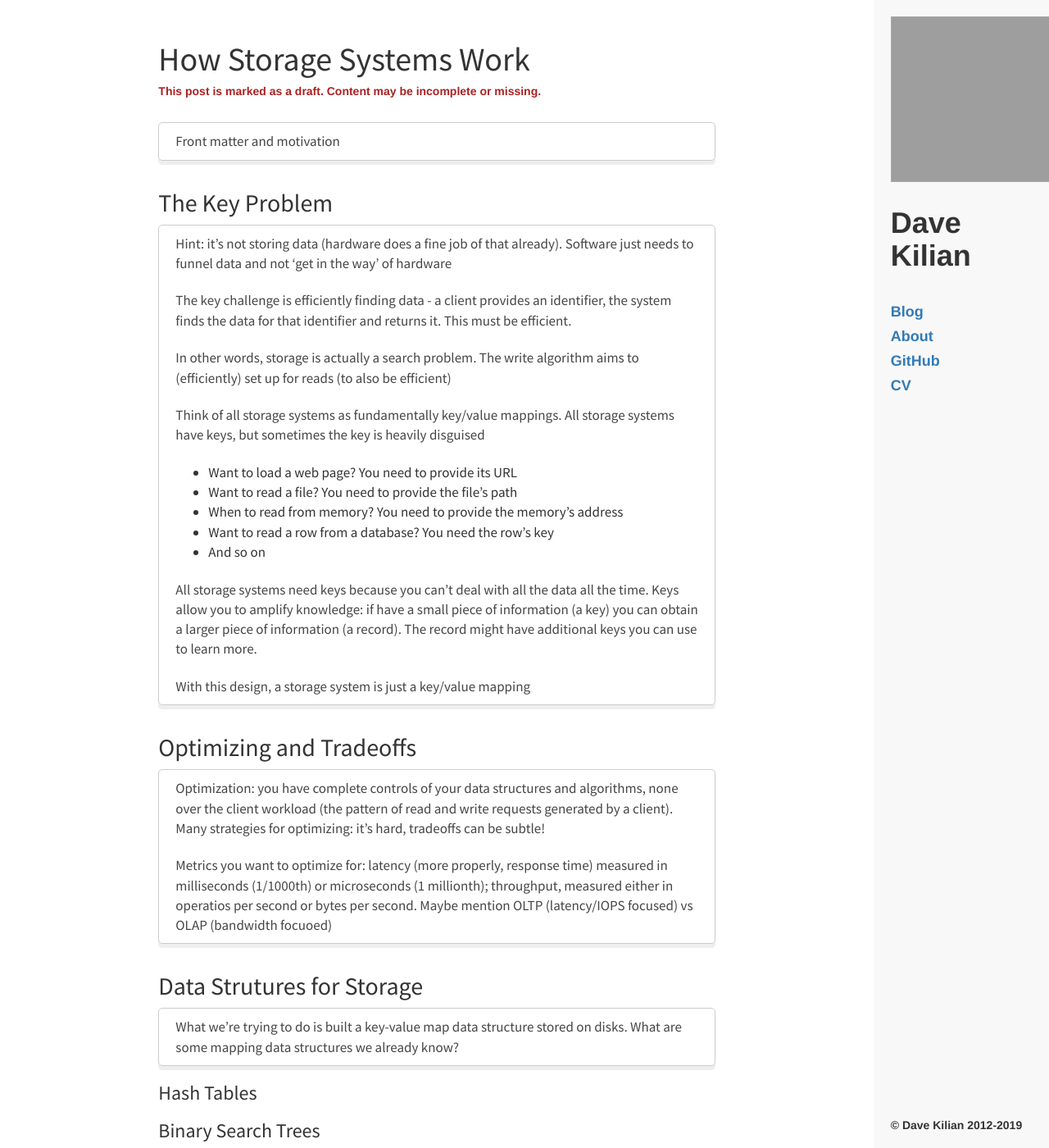
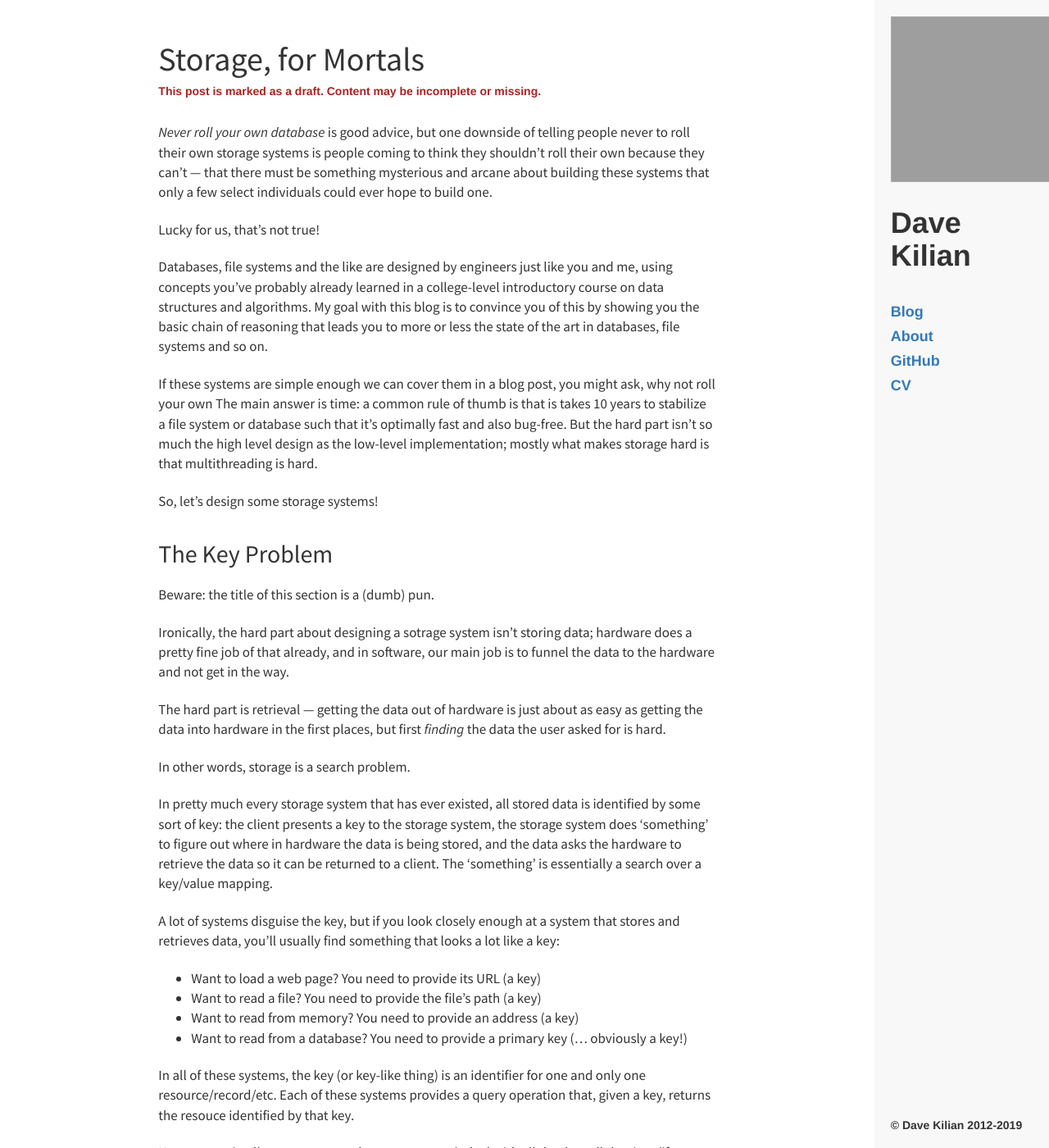
Before and after one commit to davekilian/davekilian.github.com, a Jekyll site: the page built from _posts/2020-01-20-storage-indexing.markdown, in a window 1280 px wide and 1400 px high. Shown: the whole window at 82% size. Built offline with Jekyll 4.4.1, drawn with Linux system fonts in a browser that asks for light colours; nearby versions of some CDN libraries; some of the changed text lies outside the part shown; grey boxes are pictures that could not be loaded.

Commit message:
drafting

```diff
--- a/_posts/2019-12-29-storage-systems.markdown
+++ b/_posts/2020-01-20-storage-indexing.markdown
@@ -1,41 +1,62 @@
 ---
 layout: post
-title: How Storage Systems Work
+title: Storage, for Mortals
 author: Dave
 draft: true
 ---
 
-> Front matter and motivation
+*Never roll your own database* is good advice, but one downside of telling people never to roll their own storage systems is people coming to think they shouldn't roll their own because they can't &mdash; that there must be something mysterious and arcane about building these systems that only a few select individuals could ever hope to build one.
+
+Lucky for us, that's not true!
+
+Databases, file systems and the like are designed by engineers just like you and me, using concepts you've probably already learned in a college-level introductory course on data structures and algorithms. My goal with this blog is to convince you of this by showing you the basic chain of reasoning that leads you to more or less the state of the art in databases, file systems and so on.
+
+If these systems are simple enough we can cover them in a blog post, you might ask, why not roll your own The main answer is time: a common rule of thumb is that is takes 10 years to stabilize a file system or database such that it's optimally fast and also bug-free. But the hard part isn't so much the high level design as the low-level implementation; mostly what makes storage hard is that multithreading is hard.
+
+So, let's design some storage systems!
 
 ## The Key Problem
 
-> Hint: it's not storing data (hardware does a fine job of that already). Software just needs to funnel data and not 'get in the way' of hardware
->
-> The key challenge is efficiently finding data - a client provides an identifier, the system finds the data for that identifier and returns it. This must be efficient.
->
-> In other words, storage is actually a search problem. The write algorithm aims to (efficiently) set up for reads (to also be efficient)
->
-> Think of all storage systems as fundamentally key/value mappings. All storage systems have keys, but sometimes the key is heavily disguised
->
-> * Want to load a web page? You need to provide its URL
-> * Want to read a file? You need to provide the file's path
-> * When to read from memory? You need to provide the memory's address
-> * Want to read a row from a database? You need the row's key
-> * And so on
->
-> All storage systems need keys because you can't deal with all the data all the time. Keys allow you to amplify knowledge: if have a small piece of information (a key) you can obtain a larger piece of information (a record). The record might have additional keys you can use to learn more.
->
-> With this design, a storage system is just a key/value mapping
+Beware: the title of this section is a (dumb) pun.
+
+Ironically, the hard part about designing a sotrage system isn't storing data; hardware does a pretty fine job of that already, and in software, our main job is to funnel the data to the hardware and not get in the way.
+
+The hard part is retrieval &mdash; getting the data out of hardware is just about as easy as getting the data into hardware in the first places, but first *finding* the data the user asked for is hard.
+
+In other words, storage is a search problem.
+
+In pretty much every storage system that has ever existed, all stored data is identified by some sort of key: the client presents a key to the storage system, the storage system does 'something' to figure out where in hardware the data is being stored, and the data asks the hardware to retrieve the data so it can be returned to a client. The 'something' is essentially a search over a key/value mapping.
+
+A lot of systems disguise the key, but if you look closely enough at a system that stores and retrieves data, you'll usually find something that looks a lot like a key:
+
+* Want to load a web page? You need to provide its URL (a key)
+* Want to read a file? You need to provide the file's path (a key)
+* Want to read from memory? You need to provide an address (a key)
+* Want to read from a database? You need to provide a primary key (... obviously a key!)
+
+In all of these systems, the key (or key-like thing) is an identifier for one and only one resource/record/etc. Each of these systems provides a query operation that, given a key, returns the resouce identified by that key.
+
+Keys pop up in all storage systems because you can't deal with all the data all the time (if you could, you wouldn't need the storage system in the first place). Keys allow the system's user to 'amplify' knowledge: if the client knows a small piece of information about something (a key), the client can provide it to the storage system to learn more about that thing (a record). This record might have additional keys the client can query the storage system about to learn more about related things.
+
+So storage is basically a search problem over a key-value map data structure. Every storage system provides a write operation, which puts a new key/value pair in this map, and a read operation, which given a key returns the corresponding value by searching this map. The write algorithm aims to (efficiently) set up for reads (to also be efficient).
 
 ## Optimizing and Tradeoffs
 
-> Optimization: you have complete controls of your data structures and algorithms, none over the client workload (the pattern of read and write requests generated by a client). Many strategies for optimizing: it's hard, tradeoffs can be subtle!
->
-> Metrics you want to optimize for: latency (more properly, response time) measured in milliseconds (1/1000th) or microseconds (1 millionth); throughput, measured either in operatios per second or bytes per second. Maybe mention OLTP (latency/IOPS focused) vs OLAP (bandwidth focuoed)
+But what does "efficient" mean?
 
-## Data Strutures for Storage
+It might mean that read and write requests complete with low **latency**. Latency colloquially refers to the time that elapses between two events. In storage, those two events are usually a request starting and that request completing: so a request latency measures how long the system took to execute the request.
 
-> What we're trying to do is built a key-value map data structure stored on disks. What are some mapping data structures we already know?
+Or, "efficient" might refer to how much **throughput** the system provides. Throughput is kind of the inverse of latency: in a given amount of time, how much can the system do? You might measure throughput as a number of requests executed per second (often labeled "I/O Operations Per Second" or "IOPS") or as the number of bytes transferred to/from the client per second.
+
+In practice, "efficient" usually means a combination of these things. As a system nears its throughput limits, request latency tends to go up, because a system nearing its throughput limits must queue some requests, each request waiting for some other requests to complete, driving up latency. So from a user's perspective, "efficient" usually means providing reasonably low latency at the level of throughput the user intends.
+
+We, the designers of the storage system, usually start out by defining a target latency at a target throughput and optimize from there. We have complete control over our map data structure and algorithms, but no control over the client, who can issue any pattern of read and write requests at any rate, often concurrently.
+
+As we'll soon see, there are a lot of tricks we can use to optimize our data structures and algorithms, but most optimizations are tradeoffs that make the system good at certain request patterns at the expense of being worse at other patterns. For storage system designers, this means making assumptions about how the client will use the system; for clients, this means choosing a system that optimizes for the request pattern the client intends to use. And sometimes, there is no system optimized for the client's workload: that's when it's time to roll your own storage system!
+
+## Map Data Strutures
+
+So now we know a storage system is a key-value map data structure stored on disk. What are some map structures we already know?
 
 ### Hash Tables
 
@@ -45,7 +66,7 @@
 
 
 
-### Maps for Disks
+## Maps for Disks
 
 > Disks provide the same basic interface to the computer as memory does: an array of bytes:
 >
```
Also changed, not shown: _posts/2020-01-21-storage-lsm.markdown (added, +8 -0 lines), _posts/2020-01-22-storage-ssd.markdown (added, +8 -0 lines).
